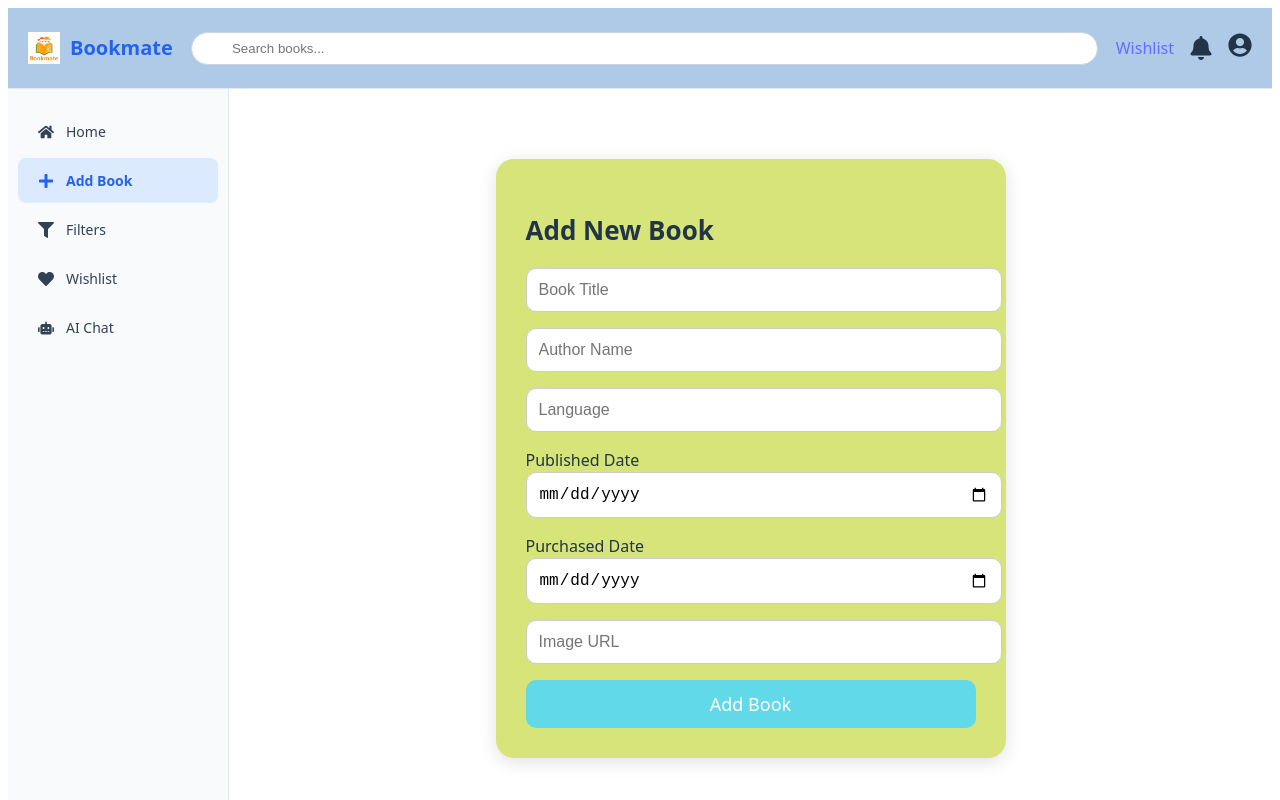
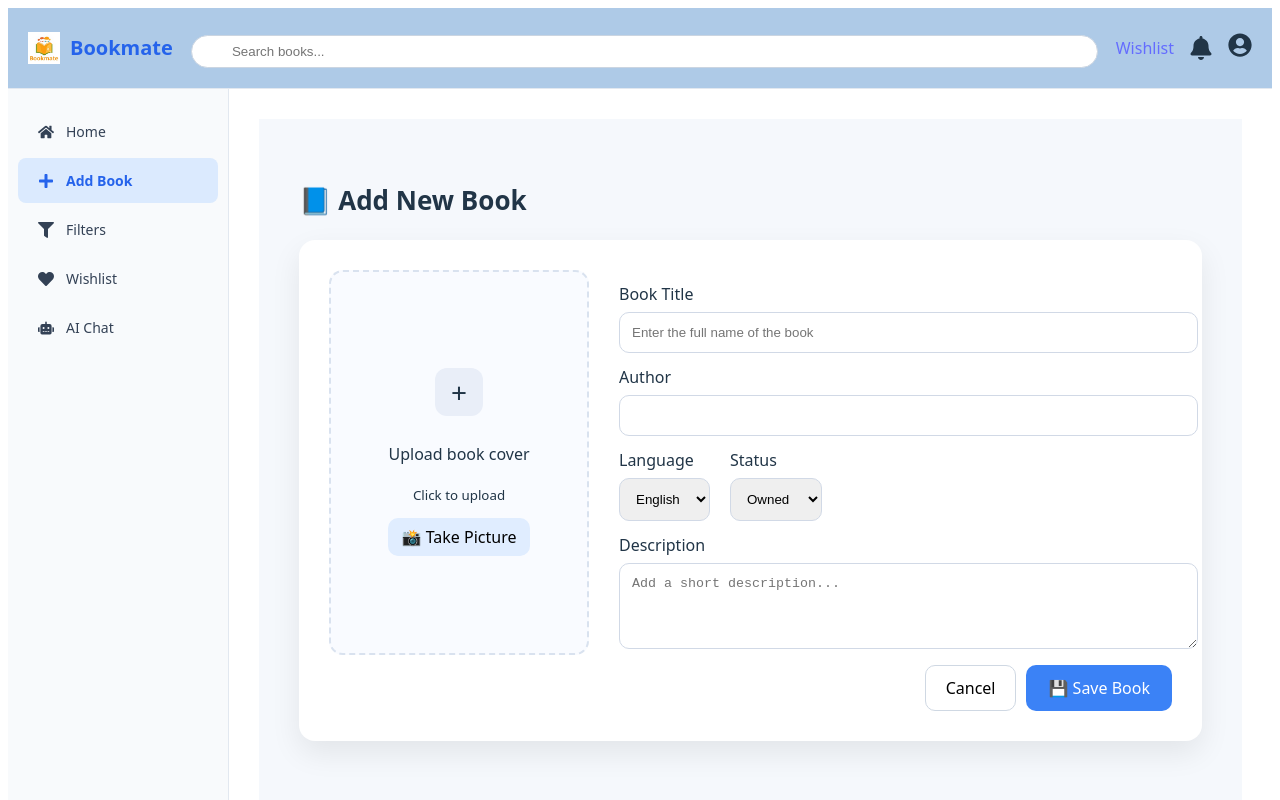
Before and after one commit to manaswi19dusane/Bookmate, a React (Vite) app in the folder src/Bookmate.UI/: page /add in a window 1280 px wide. Shown: the top 800 px of the page. Built offline with nearby package versions, Linux system fonts and the light colour scheme.

Commit message:
new changes

```diff
--- a/src/Bookmate.UI/src/Api/Books.ts
+++ b/src/Bookmate.UI/src/Api/Books.ts
@@ -1,60 +1,43 @@
-export interface BookResponse {
-  id: string;
-  title: string;
-  author: string;
-  language: string;
-  published_date?: string | null;
-  image_url?: string | null;
-  purchased_date?: string | null;
-}
+const BASE_URL = "http://localhost:3000/books";
 
-export interface CreateBookRequest {
-  title: string;
-  author: string;
-  language: string;
-  published_date?: string | null;
-  image_url?: string | null;
-  purchased_date?: string | null;
-}
-
-// base URL
-const BASE_URL = "http://127.0.0.1:8000/api/books";
-
-// Get all List books
-export async function fetchBooks(): Promise<BookResponse[]> {
-  const res = await fetch(BASE_URL);
-
-  if (!res.ok) {
-    throw new Error(`Failed to load books (${res.status})`);
-  }
-
-  return await res.json();
-}
-
-// Create a book
-export async function createBook(
-  payload: CreateBookRequest
-): Promise<BookResponse> {
+/* ✅ CREATE */
+export async function createBook(book: any) {
   const res = await fetch(BASE_URL, {
     method: "POST",
     headers: { "Content-Type": "application/json" },
-    body: JSON.stringify(payload),
+    body: JSON.stringify(book),
   });
 
-  if (!res.ok) {
-    throw new Error(`Failed to create book (${res.status})`);
-  }
-
-  return await res.json();
+  if (!res.ok) throw new Error("Failed to create book");
+  return res.json();
 }
 
-// Get book by id
-export async function fetchBook(id: string): Promise<BookResponse> {
-  const res = await fetch(`${BASE_URL}/${id}`);
+/* ✅ READ */
+export async function getBooks() {
+  const res = await fetch(BASE_URL);
+  if (!res.ok) throw new Error("Failed to fetch books");
+  return res.json();
+}
 
-  if (!res.ok) {
-    throw new Error(`Book not found (${res.status})`);
-  }
+/* ✅ UPDATE STATUS */
+export async function updateBookStatus(
+  id: number,
+  status: "wishlist" | "owned"
+) {
+  const res = await fetch(`${BASE_URL}/${id}`, {
+    method: "PATCH",
+    headers: { "Content-Type": "application/json" },
+    body: JSON.stringify({ status }),
+  });
 
-  return await res.json();
+  if (!res.ok) throw new Error("Failed to update book status");
 }
+
+/* ✅ DELETE */
+export async function deleteBook(id: number) {
+  const res = await fetch(`${BASE_URL}/${id}`, {
+    method: "DELETE",
+  });
+
+  if (!res.ok) throw new Error("Failed to delete book");
+}
--- a/src/Bookmate.UI/src/Pages/AddBook.tsx
+++ b/src/Bookmate.UI/src/Pages/AddBook.tsx
@@ -44,54 +44,85 @@ export default function AddBook() {
   }
 
   return (
-    <div className="add-container">
-      <form className="add-form" onSubmit={handleSubmit}>
-        <h2>Add New Book</h2>
+  <div className="add-page">
+    {/* Header */}
+    <div className="add-header">
+      <h2>📘 Add New Book</h2>
+    </div>
 
+    <form className="add-card" onSubmit={handleSubmit}>
+      <div className="form-grid">
+
+        {/* LEFT: Upload box */}
+        <div className="upload-box">
+          <div className="upload-inner">
+            <span className="plus">+</span>
+            <p>Upload book cover</p>
+            <small>Click to upload</small>
+            <input type="file" hidden />
+          </div>
+
+          <button
+            type="button"
+            className="camera-btn"
+          >
+            📸 Take Picture
+          </button>
+        </div>
+
+        {/* RIGHT: Form */}
+        <div className="form-fields">
+          <label>Book Title</label>
           <input
-          placeholder="Book Title"
             value={title}
             onChange={(e) => setTitle(e.target.value)}
+            placeholder="Enter the full name of the book"
             required
           />
 
+          <label>Author</label>
           <input
-          placeholder="Author Name"
             value={author}
             onChange={(e) => setAuthor(e.target.value)}
             required
           />
 
-        <input
-          placeholder="Language"
+          <div className="row">
+            <div>
+              <label>Language</label>
+              <select
                 value={language}
                 onChange={(e) => setLanguage(e.target.value)}
-        />
+              >
+                <option>English</option>
+                <option>Marathi</option>
+              </select>
+            </div>
 
-        {/* Published Date */}
-      <label className="date-label">Published Date</label>
-      <input
-        type="date"
-        value={publishedDate}
-        onChange={(e) => setPublishedDate(e.target.value)}
-      />
-         {/* Published Date */}
-      <label className="date-label">Purchased Date</label>
-      <input
-        type="date"
-        value={purchasedDate}
-        onChange={(e) => setPurchasedDate(e.target.value)}
-      />
+            <div>
+              <label>Status</label>
+              <select>
+                <option>Owned</option>
+                <option>Wishlist</option>
+              </select>
+            </div>
+          </div>
 
-        <input
-          placeholder="Image URL"
-          value={imageUrl}
-          onChange={(e) => setImageUrl(e.target.value)}
-        />
+          <label>Description</label>
+          <textarea rows={4} placeholder="Add a short description..." />
+        </div>
+      </div>
 
-        <button disabled={loading}>
-          {loading ? "Saving..." : "Add Book"}
+      {/* ACTIONS */}
+      <div className="actions">
+        <button type="button" className="cancel">
+          Cancel
         </button>
+
+        <button className="save" disabled={loading}>
+          {loading ? "Saving..." : "💾 Save Book"}
+        </button>
+      </div>
     </form>
   </div>
 );
--- a/src/Bookmate.UI/src/Pages/Wishlist.tsx
+++ b/src/Bookmate.UI/src/Pages/Wishlist.tsx
@@ -1,7 +1,95 @@
+import { useEffect, useState } from "react";
+import "../css/Wishlist.css";
+import { getBooks, updateBookStatus, deleteBook } from "../Api/Books";
+
+type Book = {
+  id: number;
+  title: string;
+  author: string;
+  language: string;
+  image_url?: string;
+  status: "wishlist" | "owned";
+};
+
 export default function Wishlist() {
+  const [books, setBooks] = useState<Book[]>([]);
+  const [loading, setLoading] = useState(true);
+
+  useEffect(() => {
+    loadWishlist();
+  }, []);
+
+  async function loadWishlist() {
+    try {
+      const allBooks = await getBooks();
+      const wishlistBooks = allBooks.filter(
+        (book: Book) => book.status === "wishlist"
+      );
+      setBooks(wishlistBooks);
+    } catch (err) {
+      console.error(err);
+    } finally {
+      setLoading(false);
+    }
+  }
+
+  async function moveToOwned(id: number) {
+    await updateBookStatus(id, "owned");
+    loadWishlist();
+  }
+
+  async function removeFromWishlist(id: number) {
+    await deleteBook(id);
+    loadWishlist();
+  }
+
+  if (loading) return <p>Loading wishlist...</p>;
+
   return (
-    <div className="p-8 text-2xl font-semibold text-center text-gray-700">
-      📚 Wishlist Coming Soon...
+    <div className="wishlist-page">
+      <h2>❤️ My Wishlist</h2>
+
+      {books.length === 0 ? (
+        <p className="empty-text">
+          🤍 Your wishlist is empty. Add books you love!
+        </p>
+      ) : (
+        <div className="wishlist-list">
+          {books.map((book) => (
+            <div className="wishlist-card" key={book.id}>
+              <img
+                src={book.image_url || "/placeholder-book.png"}
+                alt={book.title}
+              />
+
+              <div className="wishlist-info">
+                <h3>{book.title}</h3>
+                <p>{book.author}</p>
+
+                <span className="language-badge">
+                  Language: {book.language}
+                </span>
+
+                <div className="wishlist-actions">
+                  <button
+                    className="btn-move"
+                    onClick={() => moveToOwned(book.id)}
+                  >
+                    Move to Owned
+                  </button>
+
+                  <button
+                    className="btn-remove"
+                    onClick={() => removeFromWishlist(book.id)}
+                  >
+                    Remove
+                  </button>
+                </div>
+              </div>
+            </div>
+          ))}
+        </div>
+      )}
     </div>
   );
 }
--- a/src/Bookmate.UI/src/css/AddBook.css
+++ b/src/Bookmate.UI/src/css/AddBook.css
@@ -1,39 +1,117 @@
-.add-container {
-    display: flex;
-    justify-content: center;
+.add-page {
   padding: 40px;
+  background: #f5f8fc;
+  min-height: 100vh;
 }
 
-.add-form {
-    width: 100%;
-    max-width: 450px;
-    padding: 30px;
-    background: #d6e479;
-    border-radius: 18px;
-    box-shadow: 0 4px 18px rgba(0, 0, 0, 0.12);
+.add-header h2 {
+  font-size: 26px;
+  font-weight: 600;
+  margin-bottom: 20px;
 }
 
-.add-form h2 {
-    font-size: 26px;
-    margin-bottom: 18px;
+.add-card {
+  background: white;
+  border-radius: 16px;
+  padding: 30px;
+  box-shadow: 0 12px 30px rgba(0,0,0,0.08);
 }
 
-.add-form input {
-    width: 100%;
-    margin-bottom: 16px;
-    padding: 12px;
-    border: 1px solid #ccc;
-    border-radius: 10px;
-    font-size: 16px;
+/* GRID */
+.form-grid {
+  display: grid;
+  grid-template-columns: 260px 1fr;
+  gap: 30px;
 }
 
-.add-form button {
+/* UPLOAD */
+.upload-box {
+  border: 2px dashed #d9e2ef;
+  border-radius: 14px;
+  padding: 20px;
+  background: #f9fbff;
+  display: flex;
+  flex-direction: column;
+  align-items: center;
+  justify-content: center;
+}
+
+.upload-inner {
+  text-align: center;
+  cursor: pointer;
+}
+
+.plus {
+  width: 48px;
+  height: 48px;
+  background: #e9eef8;
+  border-radius: 12px;
+  font-size: 28px;
+  display: inline-flex;
+  align-items: center;
+  justify-content: center;
+  margin-bottom: 10px;
+}
+
+.camera-btn {
+  margin-top: 12px;
+  border: none;
+  background: #e0edff;
+  padding: 8px 14px;
+  border-radius: 10px;
+  cursor: pointer;
+}
+
+/* FORM */
+.form-fields label {
+  font-weight: 500;
+  display: block;
+  margin-top: 12px;
+}
+
+input, select, textarea {
   width: 100%;
   padding: 12px;
-    background: #62d9e9;
+  border-radius: 10px;
+  border: 1px solid #d1d9e6;
+  margin-top: 6px;
+}
+
+.row {
+  display: flex;
+  gap: 20px;
+}
+
+/* ACTIONS */
+.actions {
+  display: flex;
+  justify-content: flex-end;
+  gap: 14px;
+  margin-top: 25px;
+}
+
+.cancel {
+  background: transparent;
+  border: 1px solid #cfd8e3;
+  padding: 10px 20px;
+  border-radius: 10px;
+}
+
+.save {
+  background: #3b82f6;
   color: white;
   border: none;
+  padding: 12px 22px;
   border-radius: 10px;
-    font-size: 18px;
-    cursor: pointer;
 }
+
+.save:disabled {
+  opacity: 0.6;
+}
+
+/* MOBILE */
+@media (max-width: 768px) {
+  .form-grid {
+    grid-template-columns: 1fr;
+  }
+}
--- /dev/null
+++ b/src/Bookmate.UI/src/css/wishlist.css
@@ -0,0 +1,122 @@
+.wishlist-page {
+  padding: 30px;
+  background: #f5f8fc;
+  min-height: 100vh;
+}
+
+.wishlist-header h2 {
+  font-size: 26px;
+  margin-bottom: 20px;
+}
+
+/* Filters */
+.wishlist-filters {
+  display: flex;
+  gap: 12px;
+  margin-bottom: 20px;
+}
+
+.wishlist-filters select,
+.wishlist-filters input {
+  padding: 10px 14px;
+  border-radius: 10px;
+  border: 1px solid #d1d9e6;
+}
+
+/* List */
+.wishlist-list {
+  display: flex;
+  flex-direction: column;
+  gap: 16px;
+}
+
+/* Card */
+.wishlist-card {
+  background: white;
+  border-radius: 14px;
+  padding: 16px;
+  display: flex;
+  gap: 16px;
+  position: relative;
+  box-shadow: 0 6px 20px rgba(0,0,0,0.06);
+}
+
+.wishlist-card img {
+  width: 90px;
+  height: 130px;
+  border-radius: 8px;
+  object-fit: cover;
+}
+
+.book-info h3 {
+  margin: 0;
+  font-size: 18px;
+}
+
+.book-info p {
+  margin: 4px 0;
+  color: #555;
+}
+
+.badge {
+  display: inline-block;
+  margin-top: 6px;
+  background: #e6f4ea;
+  color: #1b7f3c;
+  padding: 4px 10px;
+  border-radius: 999px;
+  font-size: 12px;
+}
+
+/* Buttons */
+.actions {
+  margin-top: 10px;
+  display: flex;
+  gap: 10px;
+}
+
+.btn-green {
+  background: #4caf50;
+  color: white;
+  border: none;
+  padding: 8px 14px;
+  border-radius: 8px;
+  cursor: pointer;
+}
+
+.btn-red {
+  background: #e53935;
+  color: white;
+  border: none;
+  padding: 8px 14px;
+  border-radius: 8px;
+  cursor: pointer;
+}
+
+/* Heart */
+.heart {
+  position: absolute;
+  right: 16px;
+  top: 16px;
+  font-size: 18px;
+}
+
+/* Empty */
+.empty {
+  text-align: center;
+  padding: 40px;
+  color: #777;
+}
+
+/* Mobile */
+@media (max-width: 768px) {
+  .wishlist-card {
+    flex-direction: column;
+    align-items: center;
+    text-align: center;
+  }
+
+  .actions {
+    justify-content: center;
+  }
+}
```
Lines whose indentation alone changed are shown as unchanged.
